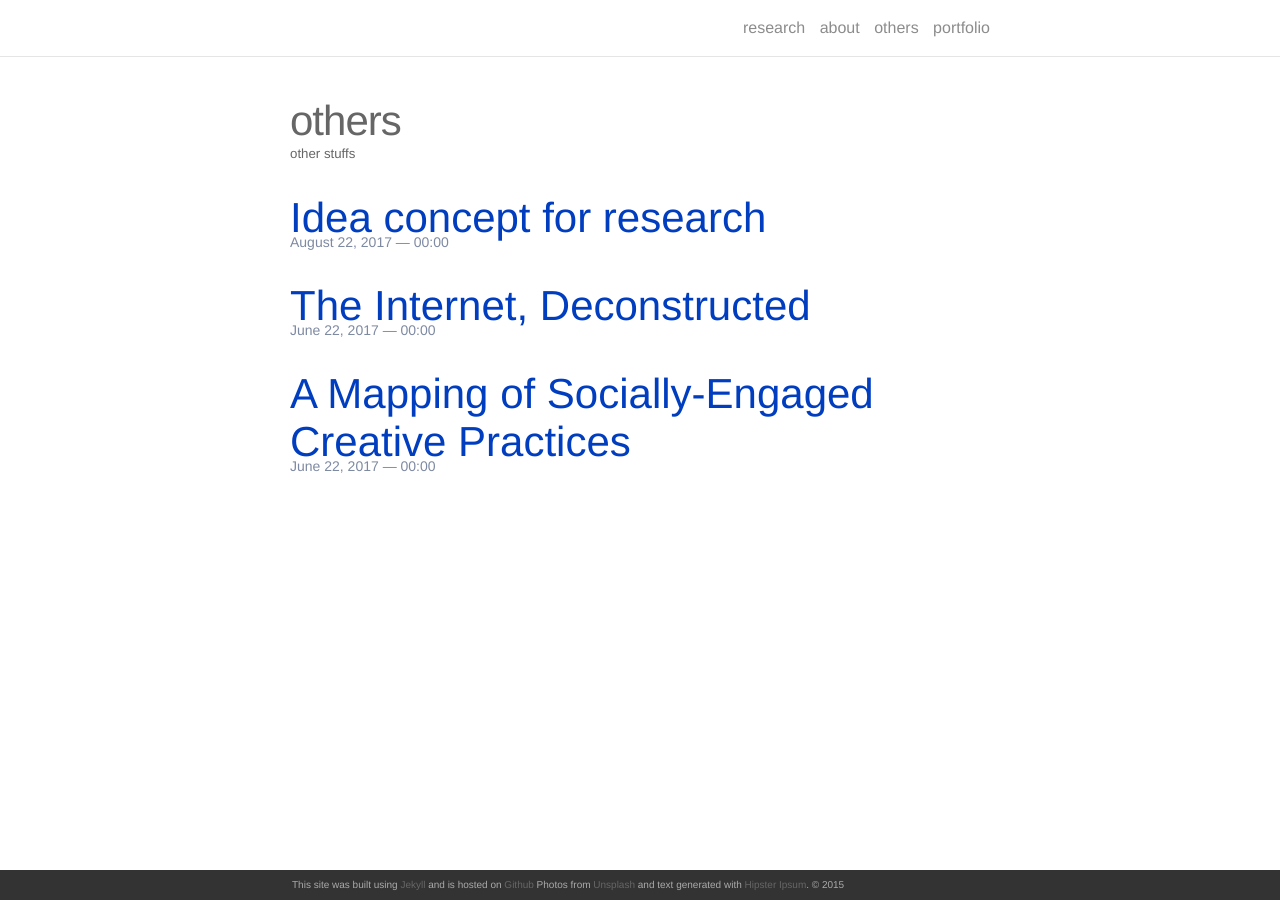
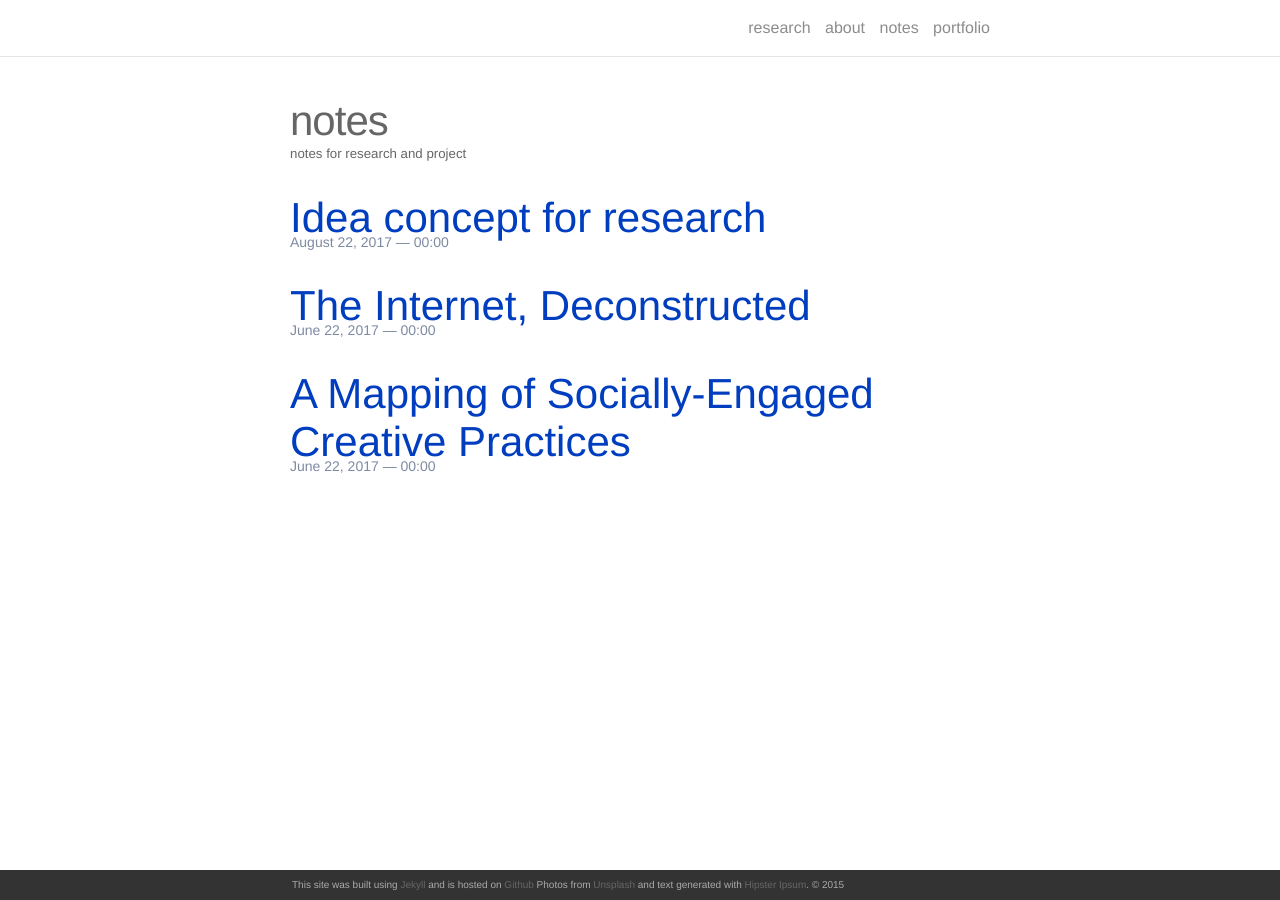
Before and after one commit to lucid2713/lucid2713.github.io, a Jekyll site: the page built from others.md, in a window 1280 px wide. Built offline with Jekyll 4.4.1, drawn with Linux system fonts in a browser that asks for light colours; nearby versions of some CDN libraries.

Commit message:
edit0926

```diff
--- a/_config.yml
+++ b/_config.yml
@@ -24,6 +24,6 @@ collections:
   portfolio:
     output: true
     permalink: /portfolio/:path/
-  others:
+  notes:
     output: true
-    permalink: /others/:path/
+    permalink: /notes/:path/
--- a/index.html
+++ b/index.html
@@ -4,7 +4,7 @@ layout: default
 
 <div class="header-bar">
   <h1>ㅁㄴㅇㄴㅁㄴㅇㄴㅁㄴㅇㄴㅁㄴㅇㄴㅁㄴㅇㄴ</h1>
-  <h2>*******************</h2>
+  <h2></h2>
   <br/>
   <hr>
   <br/>
--- a/others.md
+++ b/others.md
@@ -1,15 +1,15 @@
 ---
 layout: page
-permalink: /others/
-title: others
-description: other stuffs
+permalink: /notes/
+title: notes
+description: notes for research and project
 ---
 
 <ul class="post-list">
-{% for others in site.others reversed %}
+{% for notes in site.notes reversed %}
     <li>
-        <h2><a class="others-title" href="{{ others.url | prepend: site.baseurl }}">{{ others.title }}</a></h2>
-        <p class="post-meta">{{ others.date | date: '%B %-d, %Y — %H:%M' }}</p>
+        <h2><a class="notes-title" href="{{ notes.url | prepend: site.baseurl }}">{{ notes.title }}</a></h2>
+        <p class="post-meta">{{ notes.date | date: '%B %-d, %Y — %H:%M' }}</p>
       </li>
 {% endfor %}
 </ul>
```
Also changed, not shown: _notes/2017-06-22-A Mapping of Socially-Engaged Creative Practices.markdown (renamed from _others/2017-06-22-A Mapping of Socially-Engaged Creative Practices.markdown), _notes/2017-06-22-The Internet, Deconstructed.markdown (renamed from _others/2017-06-22-The Internet, Deconstructed.markdown), _notes/2017-08-22-Idea concept for Research.markdown (renamed from _others/2017-08-22-Idea concept for Research.markdown), 3 other files.
